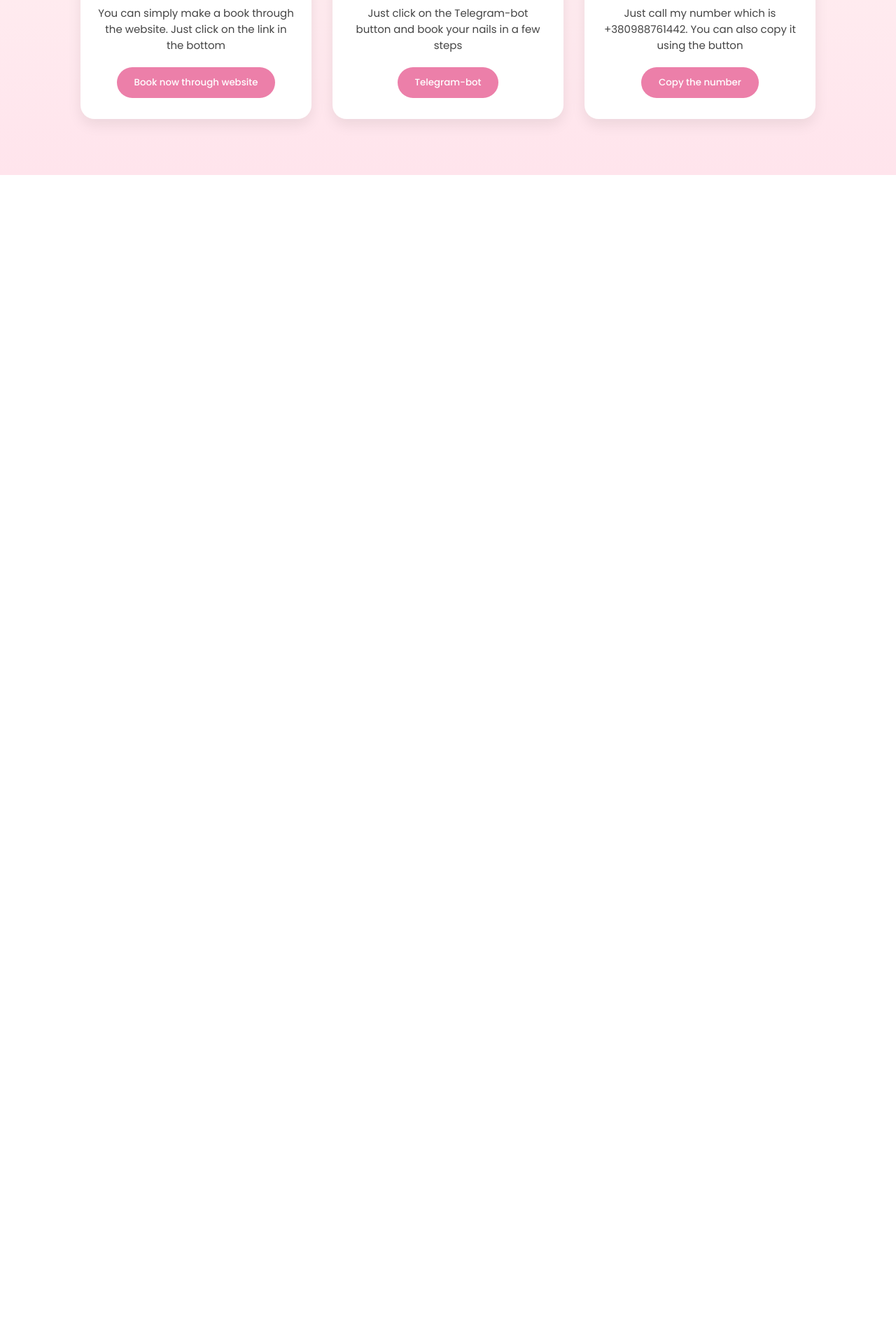
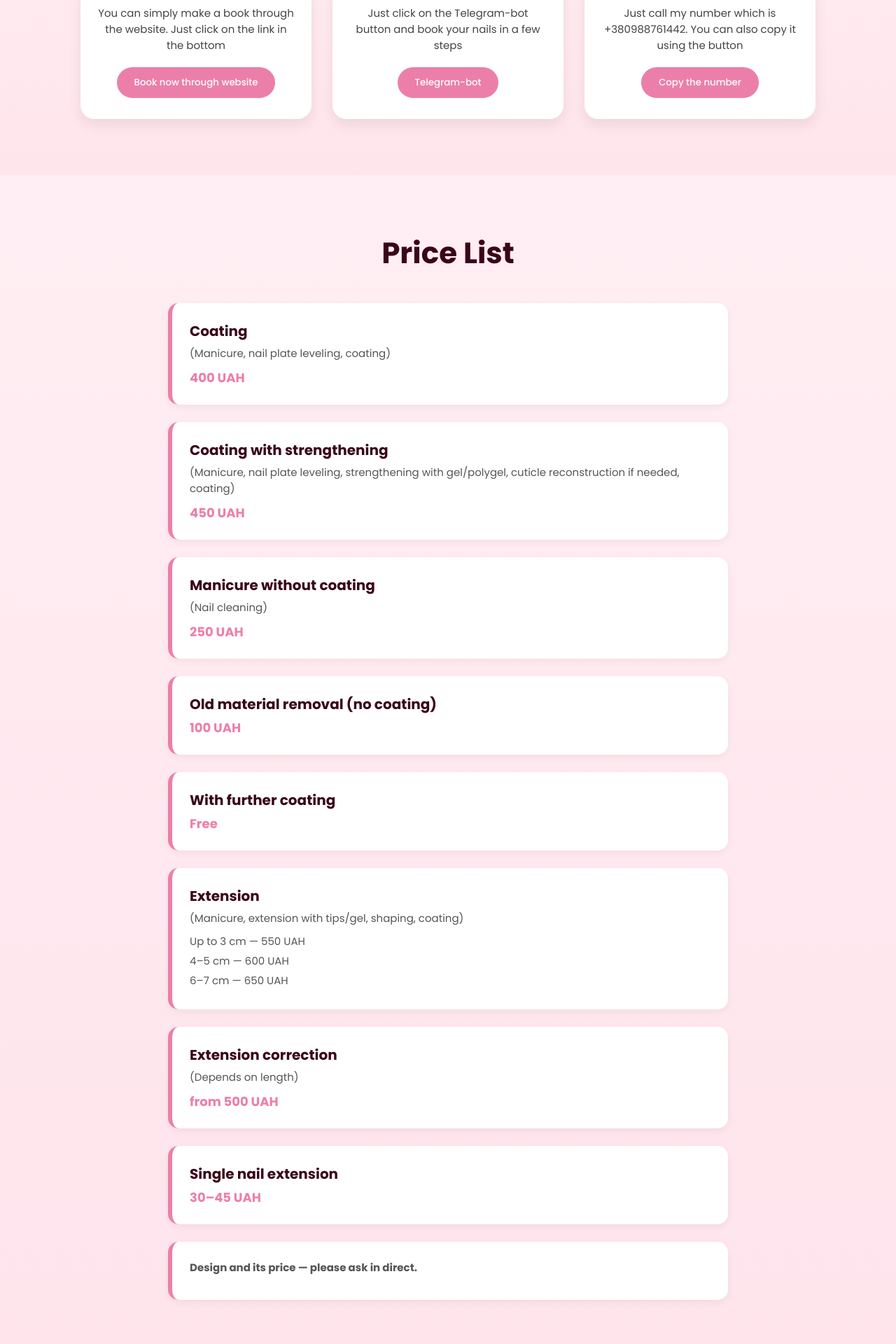
Before and after one commit to Tarasfi/aanastasa-nails, a Flask app: page / in a window 1280 px wide. Shown: the part 1099-3019 px from the top of the page at 70% size. Before the commit the page ends 1349 px from the top, so only its background shows below. Run offline with Flask 3, Linux system fonts and the light colour scheme; some libraries are stand-ins or nearby versions.

Commit message:
Price add

```diff
--- a/static/assets/css/styles.css
+++ b/static/assets/css/styles.css
@@ -213,3 +213,64 @@ nav .fa {
 .booking-col button:hover {
     background: #d95e8b;
 }
+
+
+/* Price styling */
+
+.price {
+  padding: 80px 20px;
+  background: linear-gradient(to bottom, #ffeef3, #ffe4ec);
+  text-align: center;
+}
+
+.price h1 {
+  font-size: 42px;
+  color: #3A0519;
+  margin-bottom: 40px;
+}
+
+.price-container {
+  display: flex;
+  flex-direction: column;
+  gap: 25px;
+  max-width: 800px;
+  margin: 0 auto;
+}
+
+.price-item {
+  background: white;
+  border-left: 6px solid #EC7FA9;
+  padding: 25px;
+  border-radius: 15px;
+  text-align: left;
+  box-shadow: 0 4px 12px rgba(0,0,0,0.05);
+}
+
+.price-item h3 {
+  color: #3A0519;
+  font-size: 20px;
+  margin-bottom: 5px;
+}
+
+.price-item p {
+  color: #555;
+  font-size: 15px;
+  margin-bottom: 10px;
+}
+
+.price-item span {
+  font-weight: bold;
+  color: #EC7FA9;
+  font-size: 18px;
+}
+
+.price-item ul {
+  list-style: none;
+  padding-left: 0;
+  color: #555;
+  font-size: 15px;
+}
+
+.price-item ul li {
+  margin-bottom: 5px;
+}
--- a/templates/index.html
+++ b/templates/index.html
@@ -5,7 +5,7 @@
     <meta name="viewport" content="width=device-width, initial-scale=1.0" />
     <title>Aanastasa nails</title>
     <!-- CSS Link -->
-    <link rel="stylesheet" href="/static/assets/css/styles.css" />
+     <link rel="stylesheet" href="/static/assets/css/styles.css">
     <!-- Google fonts -->
     <link rel="preconnect" href="https://fonts.googleapis.com" />
     <link rel="preconnect" href="https://fonts.gstatic.com" crossorigin />
@@ -72,6 +72,65 @@
         </div>
       </div>
     </section>
+    <!-- Price List Section -->
+<section class="price">
+  <h1>Price List</h1>
+  <div class="price-container">
+    <div class="price-item">
+      <h3>Coating</h3>
+      <p>(Manicure, nail plate leveling, coating)</p>
+      <span>400 UAH</span>
+    </div>
+
+    <div class="price-item">
+      <h3>Coating with strengthening</h3>
+      <p>(Manicure, nail plate leveling, strengthening with gel/polygel, cuticle reconstruction if needed, coating)</p>
+      <span>450 UAH</span>
+    </div>
+
+    <div class="price-item">
+      <h3>Manicure without coating</h3>
+      <p>(Nail cleaning)</p>
+      <span>250 UAH</span>
+    </div>
+
+    <div class="price-item">
+      <h3>Old material removal (no coating)</h3>
+      <span>100 UAH</span>
+    </div>
+
+    <div class="price-item">
+      <h3>With further coating</h3>
+      <span>Free</span>
+    </div>
+
+    <div class="price-item">
+      <h3>Extension</h3>
+      <p>(Manicure, extension with tips/gel, shaping, coating)</p>
+      <ul>
+        <li>Up to 3 cm — 550 UAH</li>
+        <li>4–5 cm — 600 UAH</li>
+        <li>6–7 cm — 650 UAH</li>
+      </ul>
+    </div>
+
+    <div class="price-item">
+      <h3>Extension correction</h3>
+      <p>(Depends on length)</p>
+      <span>from 500 UAH</span>
+    </div>
+
+    <div class="price-item">
+      <h3>Single nail extension</h3>
+      <span>30–45 UAH</span>
+    </div>
+
+    <div class="price-item">
+      <p><strong>Design and its price — please ask in direct.</strong></p>
+    </div>
+  </div>
+</section>
+
   </body>
   <!-- Fontawesome link JS-->
   <script
```
